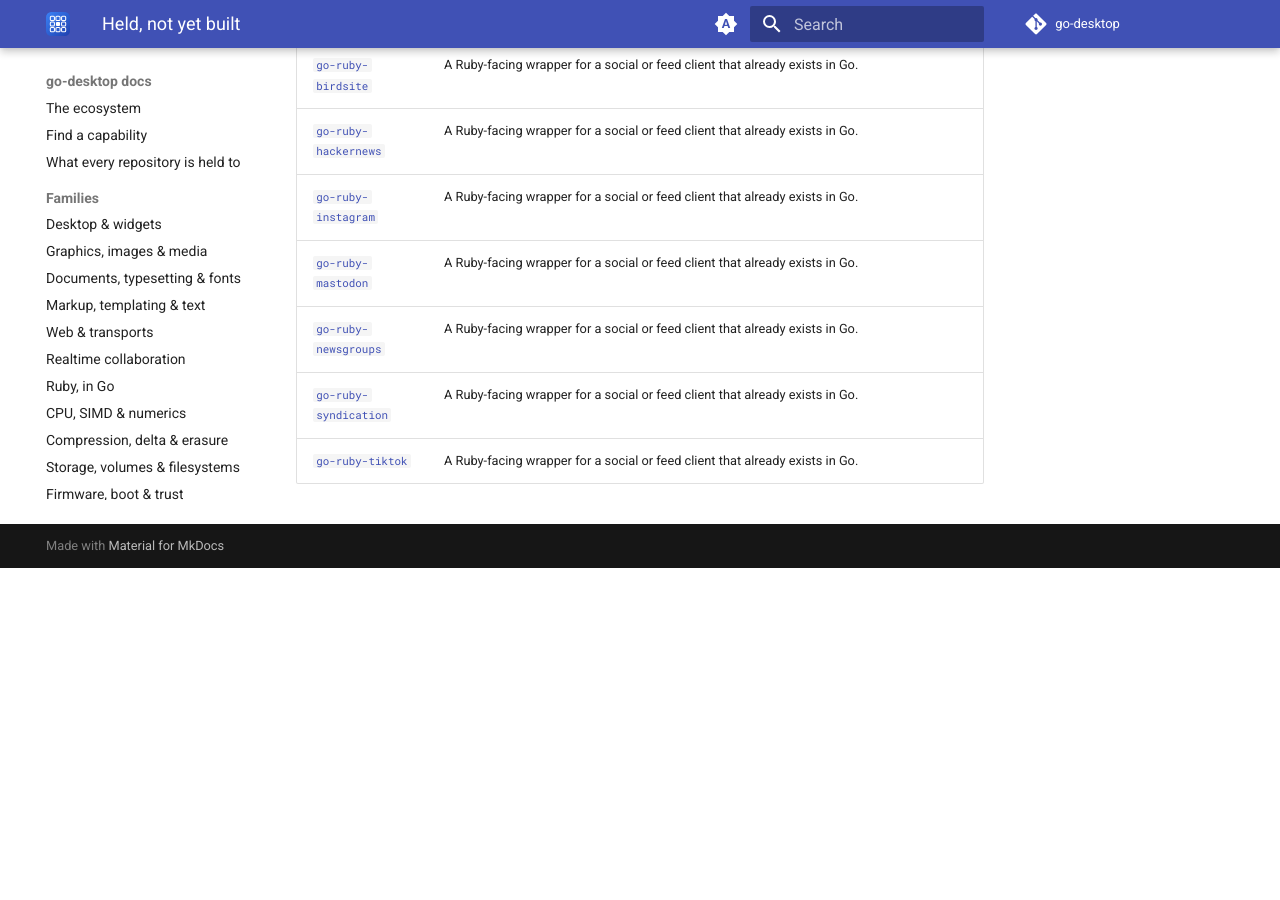
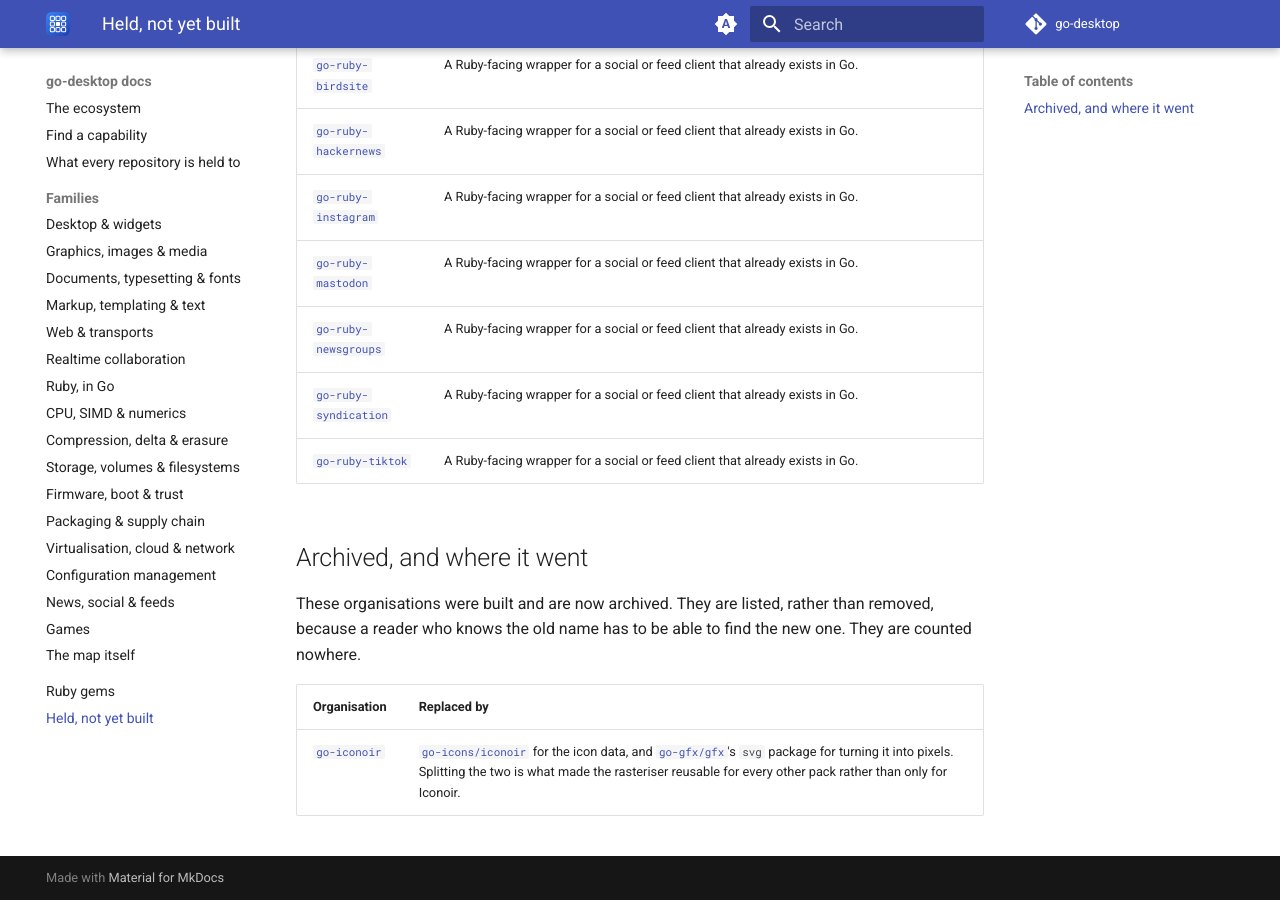
Before and after one commit to go-desktop/docs, an MkDocs documentation site: the page built from docs/reserved.md, in a window 1280 px wide and 900 px high, scrolled down 610 px. Built offline with MkDocs 1.6.1 and Material for MkDocs 9.7.7, drawn with Linux system fonts in a browser that asks for light colours; the version menu is left out; before the commit the page ends 1178 px from its top, so only the background shows below that.

Commit message:
Retire go-iconoir: 290 organisations, 609 public code repositories
It was archived when its content split into go-icons/iconoir and go-gfx/gfx's svg
package, and the map still listed it as live. It now appears under 'Archived, and
where it went', which names the successor rather than deleting the name — a
reader who knows the old one has to be able to find the new one.

Co-Authored-By: Claude Opus 5 (1M context) <noreply@anthropic.com>

```diff
--- a/docs/reserved.md
+++ b/docs/reserved.md
@@ -19,3 +19,13 @@ a capability is the easiest way to believe a capability exists.
 | [`go-ruby-newsgroups`](https://github.com/go-ruby-newsgroups) | A Ruby-facing wrapper for a social or feed client that already exists in Go. |
 | [`go-ruby-syndication`](https://github.com/go-ruby-syndication) | A Ruby-facing wrapper for a social or feed client that already exists in Go. |
 | [`go-ruby-tiktok`](https://github.com/go-ruby-tiktok) | A Ruby-facing wrapper for a social or feed client that already exists in Go. |
+
+## Archived, and where it went
+
+These organisations were built and are now archived. They are listed, rather
+than removed, because a reader who knows the old name has to be able to find
+the new one. They are counted nowhere.
+
+| Organisation | Replaced by |
+| --- | --- |
+| [`go-iconoir`](https://github.com/go-iconoir) | [`go-icons/iconoir`](https://github.com/go-icons/iconoir) for the icon data, and [`go-gfx/gfx`](https://github.com/go-gfx/gfx)'s `svg` package for turning it into pixels. Splitting the two is what made the rasteriser reusable for every other pack rather than only for Iconoir. |
```
Also changed, not shown: docs/families/desktop.md (+1 -2 lines), docs/index.md (+2 -2 lines).
